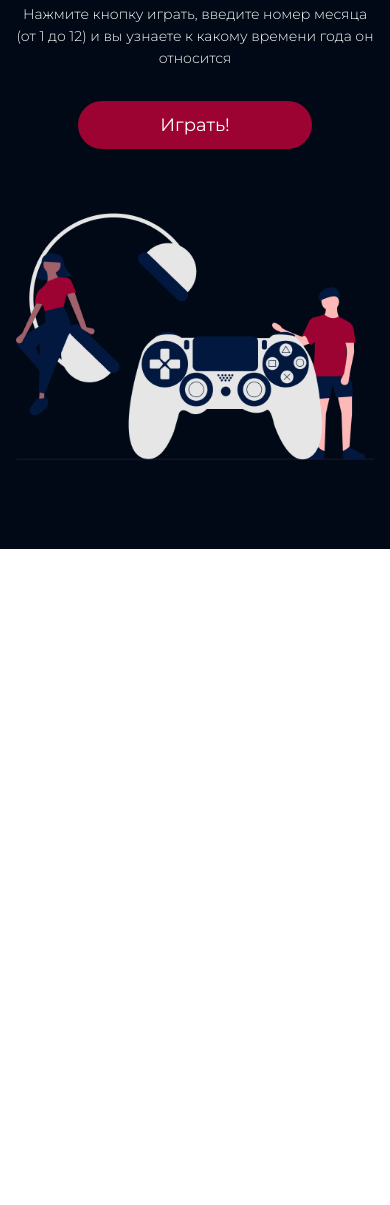
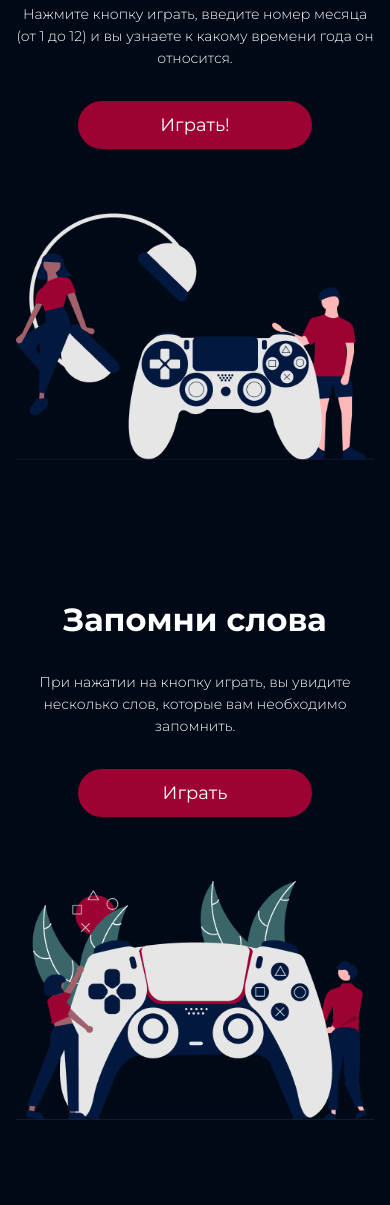
Before and after one commit to Elmira737/2-nd-course-hw, a plain HTML site: page index.html in a window 390 px wide. Shown: the part 2074-3279 px from the top of the page. Before the commit the page ends 2623 px from the top, so only its background shows below. Drawn offline with Linux system fonts and the light colour scheme.

Commit message:
Создала блок макета «Запомни слова».

```diff
--- a/index.html
+++ b/index.html
@@ -43,11 +43,21 @@
         <div class="info__item">
             <h2 class="info__title">Времена года!</h2>
             <p class="info__text">Нажмите кнопку играть, введите номер месяца (от 1 до 12) и вы узнаете к какому времени
-                года он относится</p>
+                года он относится.</p>
             <button onclick="getSeason()" class="info__button" type="button">Играть!</button>
         </div>
         <div class="info__imges">
             <img class="info__img" src="img/back2.png" alt="photo">
+        </div>
+    </section>
+    <section class="info center">
+        <div class="info__content">
+            <img class="info__img" src="img/back3.png" alt="photo">
+        </div>
+        <div class="info__box">
+            <h2 class="info__title">Запомни слова</h2>
+            <p class="info__text">При нажатии на кнопку играть, вы увидите несколько слов, которые вам необходимо запомнить.</p>
+            <button onclick="getSeason()" class="info__button" type="button">Играть</button>
         </div>
     </section>
     <script>
--- a/style.css
+++ b/style.css
@@ -160,6 +160,16 @@ button {
     background: #EB443F;
 }
 
+.info__content {
+    padding-right: 135px;
+}
+
+.info__box {
+    padding-top: 282px;
+    padding-bottom: 282px;
+}
+
+
 /* Адаптивная версия */
 
 @media (max-width: 767px) {
@@ -221,6 +231,13 @@ button {
         padding-bottom: 64px;
     }
 
+    .info__box {
+        padding-right: 0;
+        text-align: center;
+        padding-top: 51px;
+        padding-bottom: 64px;
+    }
+
     .info__title {
         font-size: 32px;
     }
@@ -234,6 +251,13 @@ button {
         padding-bottom: 85px;
     }
 
+    .info__content {
+        display: flex;
+        order: 2;
+        padding-right: 0;
+        padding-bottom: 85px;
+    }
+
     .info__img {
         width: 100%;
     }
```
Also changed, not shown: img/back3.png (added).
